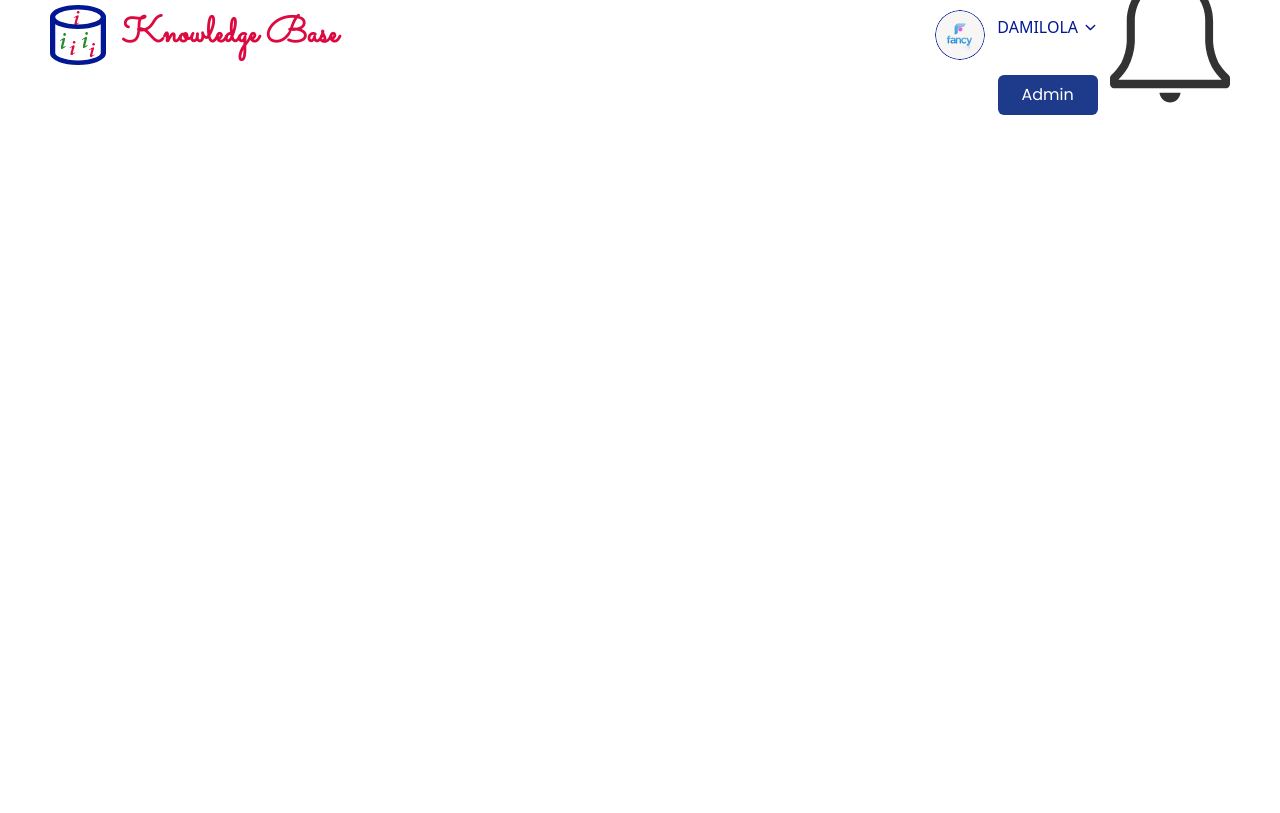
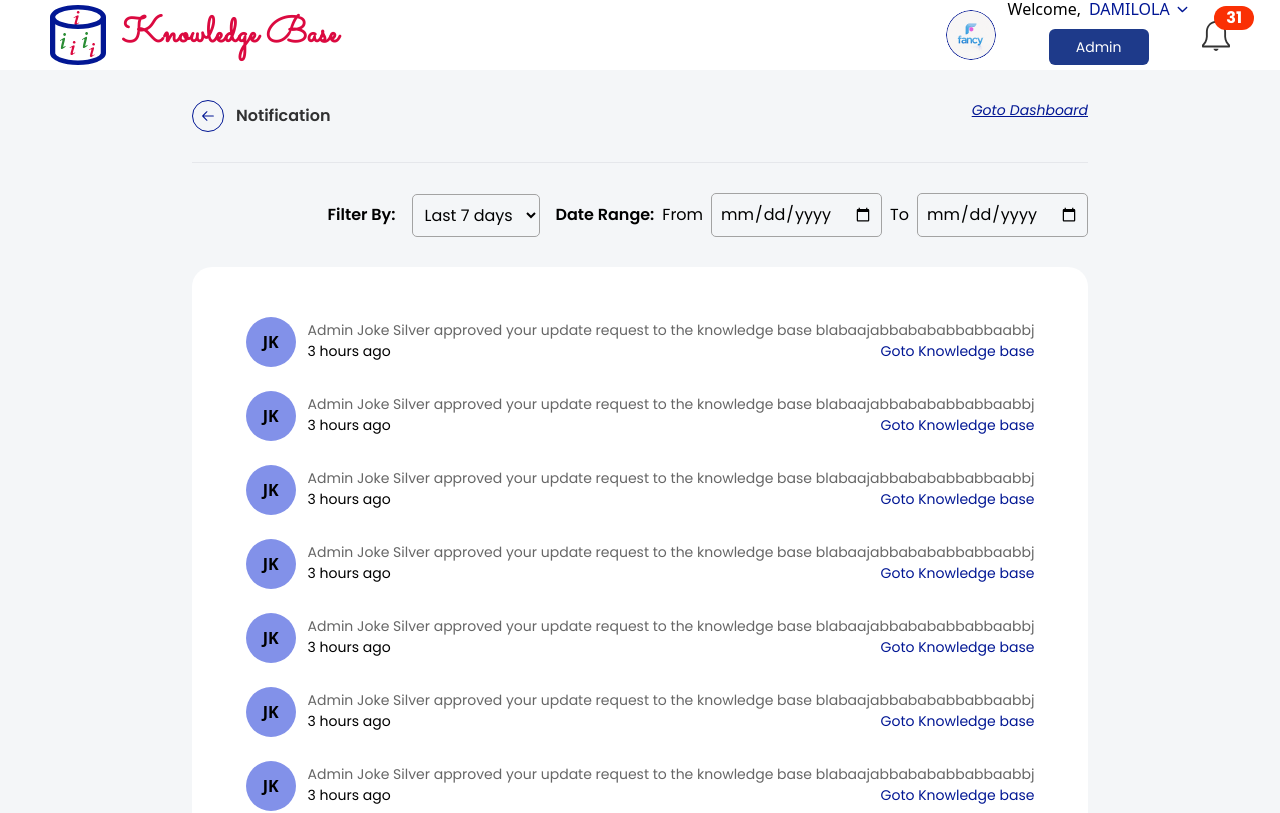
Before and after one commit to olamide203/customer-support-system, a React (Vite) app: page /admin-notification in a window 1280 px wide. Shown: the top 813 px of the page. Built offline with nearby package versions, Linux system fonts and the light colour scheme.

Commit message:
beta-commit

```diff
--- a/src/components/Button.tsx
+++ b/src/components/Button.tsx
@@ -44,6 +44,11 @@ const Button = styled('button', {
             pink: {
                 backgroundColor: '$pink',
             },
+            adminYellow100: {
+                backgroundColor: "$yellow100",
+                color: "#000",
+                fontSize: '14px'
+            },
             outline: {
                 backgroundColor: 'transparent',
                 border: '2px solid $blue400',
--- a/src/components/Header.tsx
+++ b/src/components/Header.tsx
@@ -1,7 +1,10 @@
 import Avatar from './Avatar';
 import Dropdown from './Dropdown';
 
-const Header = ({ isAdminHeader }) => (
+interface Props {
+    isAdmin: boolean
+}
+const Header = ({ isAdmin }: Props) => (
     <header className="w-screen h-[70px] flex justify-between fixed top-0 px-[30px] lg:px-[50px] py-5 items-center bg-neutral-100 z-50">
         <div className="flex gap-2 lg:gap-4 items-center">
             <img
@@ -15,26 +18,16 @@ const Header = ({ isAdminHeader }) => (
         </div>
         <div className="grid gap-3 grid-flow-col items-center justify-center">
             <Avatar fallback="DT" image="/avatar.png" />
-
-            {isAdminHeader ? (
-                <div className="inline-flex flex-col items-center gap-9">
-                    <span>Welcome,</span>
-                    <Dropdown />
-
-                    <label className="flex py-2 px-6 justify-end items-end gap-10 rounded-md bg-blue-900 text-white">
-                        <span className='"text-white font-poppins font-medium text-sm"'>
-                            Admin
-                        </span>
-                    </label>
-                </div>
-            ) : (
+            <div className="flex flex-col gap-2 items-center">
                 <div className="hidden md:grid grid-flow-col gap-2">
                     <span>Welcome,</span>
                     <Dropdown />
                 </div>
-            )}
-
-            <button type="button" className="relative h-full py-2">
+                {isAdmin && <label className="flex w-[100px] mb-2  py-2 justify-center rounded-md bg-blue-900 text-white font-poppins font-medium text-sm">
+                    Admin
+                </label>}
+            </div>
+            <button type="button" className="relative h-[50px] py-2">
                 <img
                     src="/notification.svg"
                     alt=""
@@ -44,7 +37,7 @@ const Header = ({ isAdminHeader }) => (
                     31
                 </span>
             </button>
-        </div>
+            </div>
     </header>
 );
 
--- /dev/null
+++ b/src/components/List/NotificationList.tsx
@@ -0,0 +1,23 @@
+
+interface Props {
+    message: string,
+    time: string,
+    link: string
+}
+
+const NotificationList = ({message, time, link}: Props) =>  {
+  return (
+    <div className="flex gap-3">
+        <div className='bg-blue-100 font-bold  flex justify-center items-center w-[50px] h-[50px] rounded-full'>JK</div>
+        <div>
+            <span className="font-poppins text-sm text-neutral-500">{message}</span>
+            <div className="flex justify-between">
+                <span className="font-poppins text-sm">{time}</span>
+                <a className="text-blue-400 text-sm font-poppins">{link}</a>
+            </div>
+        </div>
+    </div>
+  )
+}
+
+export default NotificationList;
--- /dev/null
+++ b/src/components/Text/InfoText.tsx
@@ -0,0 +1,16 @@
+import React from 'react'
+
+interface Props {
+    text: string
+}
+
+const InfoText = ({ text }: Props) => {
+  return (
+    <div className="flex flex-row gap-1">
+        <img src='/alert-circle.svg'/>
+        <span className="font-poppins text-blue-400">{text}</span>
+    </div>
+  )
+}
+
+export default InfoText;
--- a/src/main.tsx
+++ b/src/main.tsx
@@ -10,8 +10,8 @@ import LoginPage from './routes/login';
 import Dashboard from './routes/dashboard';
 import UpdateGeneralKnowledgeBase from './routes/general/update-knowledge-base';
 import KnowledgeBasePage from './routes/knowledge-base';
-import AdminDashboard from './routes/admin-dashboard';
-import AdminNotification from './routes/admin-notification';
+import AdminDashboard from './routes/admin/admin-dashboard';
+import AdminNotification from './routes/admin/admin-notification';
 
 const router = createBrowserRouter([
     {
--- a/src/routes/admin-dashboard.tsx
+++ /dev/null
@@ -1,7 +0,0 @@
-import Header from '../components/Header';
-
-const AdminDashboard = () => {
-    return <Header isAdminHeader />;
-};
-
-export default AdminDashboard;
--- a/src/routes/admin-notification.tsx
+++ /dev/null
@@ -1,7 +0,0 @@
-import Header from '../components/Header';
-
-const AdminNotification = () => {
-    return <Header isAdminHeader />;
-};
-
-export default AdminNotification;
--- /dev/null
+++ b/src/routes/admin/admin-dashboard.tsx
@@ -0,0 +1,52 @@
+import Button from '../../components/Button';
+import Header from '../../components/Header';
+import InfoText from '../../components/Text/InfoText';
+
+const AdminDashboard = () => {
+    return (
+        <>
+            <Header isAdmin />
+            <div className="bg-blue-100 w-[100vw] mt-[70px] pt-[35px] h-[95vh] bg-opacity-30">
+                <div className="flex justify-center gap-4">
+                    <InfoText text="You have 35 requests awaiting your action" />
+                    <InfoText text="You have 35 requests awaiting your action" />
+                    <InfoText text="You have 35 requests awaiting your action" />
+                </div>
+                <div className="flex h-full">
+                    <div
+                        style={{
+                            backgroundImage: 'url(/undraw-chat-bot.svg)',
+                            backgroundSize: '80%',
+                        }}
+                        className="w-3/5 h-full bg-center bg-no-repeat bg-contain hidden md:inline"
+                    ></div>
+                    <div className="flex flex-col justify-center items-center md:w-2/5 w-full">
+                        <div className="flex flex-col gap-14">
+                            <Button
+                                className="relative"
+                                size="medium"
+                                color="adminYellow100"
+                            >
+                                VIEW REQUESTS
+                                <div className="absolute -bottom-8 left-20 w-[17vw] h-0.5 bg-red"></div>
+                            </Button>
+                            <Button className="relative" color="adminYellow100">
+                                CREATE USER
+                                <div className='absolute -bottom-8 left-18 w-[15vw] h-0.5 bg-red'></div>
+                            </Button>
+                            <Button className="relative" color="adminYellow100">
+                                GOTO KNOWLEDGE BASE
+                                <div className="absolute -bottom-8 left-20 w-[17vw] h-0.5 bg-red"></div>
+                            </Button>
+                            <Button className="relative" color="adminYellow100">
+                                LOGOUT
+                            </Button>
+                        </div>
+                    </div>
+                </div>
+            </div>
+        </>
+    );
+};
+
+export default AdminDashboard;
--- /dev/null
+++ b/src/routes/admin/admin-notification.tsx
@@ -0,0 +1,51 @@
+import BackButton from '../../components/BackButton';
+import Card from '../../components/Dashboard/Card';
+import Header from '../../components/Header';
+import NotificationList from '../../components/List/NotificationList';
+
+const AdminNotification = () => {
+    return (
+        <>
+            <Header isAdmin />
+            <div className="mt-[70px] bg-neutral-200 pt-[30px] px-[15vw]">
+                <div className='flex justify-between'>
+                    <div className="flex gap-3 items-center">
+                        <BackButton />
+                        <h1 className="font-poppins font-semibold text-neutral-900/80 text-[16px]sm:text-[24px] capitalize">
+                            Notification
+                        </h1>
+                    </div>
+                    <span className="text-sm text-blue-400 italic underline font-poppins">Goto Dashboard</span>
+                </div>
+                <div>
+                    <hr className='my-[30px]'/>
+                </div>
+                <div className='flex gap-4 font-poppins items-center justify-end'>
+                    <span className='font-semibold'>Filter By:</span>
+                    <select className='border-[1px] p-2 rounded-[5px] border-neutral-400 bg-transparent'>
+                        <option>Last 7 days</option>
+                        <option>Last month</option>
+                    </select>
+                    <div className='flex gap-2 items-center'>
+                        <span className='font-semibold'>Date Range:</span>
+                        <span>From</span>
+                        <input className='border-[1px] p-2 rounded-[5px] border-neutral-400 bg-transparent' type='date'/>
+                        <span>To</span>
+                        <input className='border-[1px] p-2 rounded-[5px] border-neutral-400 bg-transparent' type='date'/>
+                    </div>
+                </div>
+                <div className="flex rounded flex-col items-center rounded-[20px] gap-6 bg-neutral-100  mt-[30px] p-[50px]">
+                    {new Array(20).fill('').map(() => (
+                        <NotificationList
+                            message="Admin Joke Silver approved your update request to the knowledge base blabaajabbabababbabbaabbj"
+                            time="3 hours ago"
+                            link="Goto Knowledge base"
+                        />
+                    ))}
+                </div>
+            </div>
+        </>
+    );
+};
+
+export default AdminNotification;
--- a/stitches.config.ts
+++ b/stitches.config.ts
@@ -27,6 +27,7 @@ export const {
             red: '#DB0A40',
             pink: '#C837AB',
             orange: '#FA3004',
+            yellow100: '#F4EBAB',
         },
     },
     media: {
```
